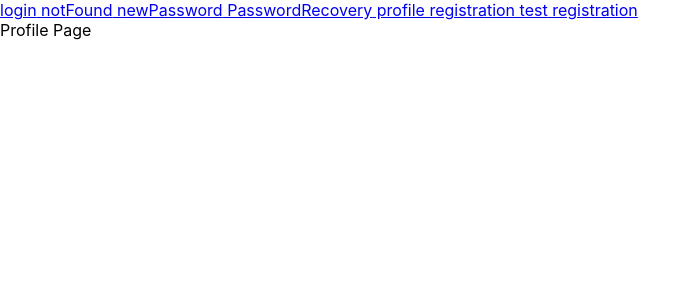
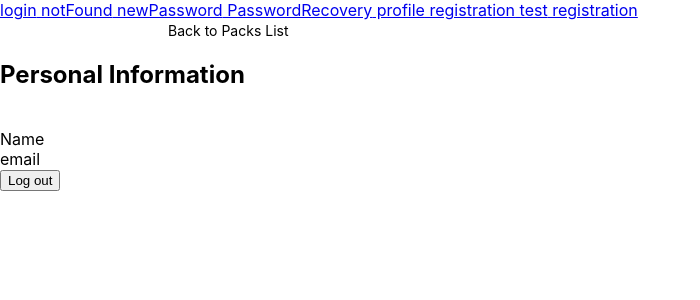
Before and after one commit to Reni101/Cards-app, a React (Create React App) app: page /#/profile in a window 1280 px wide. Shown: the top 300 px of the page, without its empty margins (0-700 px from the left). Built offline with nearby package versions, Linux system fonts and the light colour scheme.

Commit message:
Profile Page Css+HTML

```diff
--- a/src/App.css
+++ b/src/App.css
@@ -1,38 +1,3 @@
-.App {
-  text-align: center;
+*{
+  box-sizing: border-box;
 }
-
-.App-logo {
-  height: 40vmin;
-  pointer-events: none;
-}
-
-@media (prefers-reduced-motion: no-preference) {
-  .App-logo {
-    animation: App-logo-spin infinite 20s linear;
-  }
-}
-
-.App-header {
-  background-color: #282c34;
-  min-height: 100vh;
-  display: flex;
-  flex-direction: column;
-  align-items: center;
-  justify-content: center;
-  font-size: calc(10px + 2vmin);
-  color: white;
-}
-
-.App-link {
-  color: #61dafb;
-}
-
-@keyframes App-logo-spin {
-  from {
-    transform: rotate(0deg);
-  }
-  to {
-    transform: rotate(360deg);
-  }
-}
--- /dev/null
+++ b/src/pages/profilePage/ProfilePage.module.css
@@ -0,0 +1,10 @@
+div .back_link {
+    margin-top: 24px;
+    margin-left: 168px;
+}
+
+.back_link {
+    color: #000000;
+    font-size: 14px;
+    text-decoration: none
+}
--- a/src/pages/profilePage/ProfilePage.tsx
+++ b/src/pages/profilePage/ProfilePage.tsx
@@ -1,9 +1,21 @@
 import React from 'react';
+import styleProfile from './ProfilePage.module.css'
 
 export const ProfilePage = () => {
     return (
         <div>
-            Profile Page
+            <div><a href="/" className={styleProfile.back_link}> Back to Packs List</a></div>
+            <div>
+                <h2 className={styleProfile.title}>Personal Information</h2>
+
+                <img src="" alt=""/>
+                <div>Name</div>
+                <div>email</div>
+
+                <button>Log out</button>
+
+
+            </div>
         </div>
     );
 };
```
